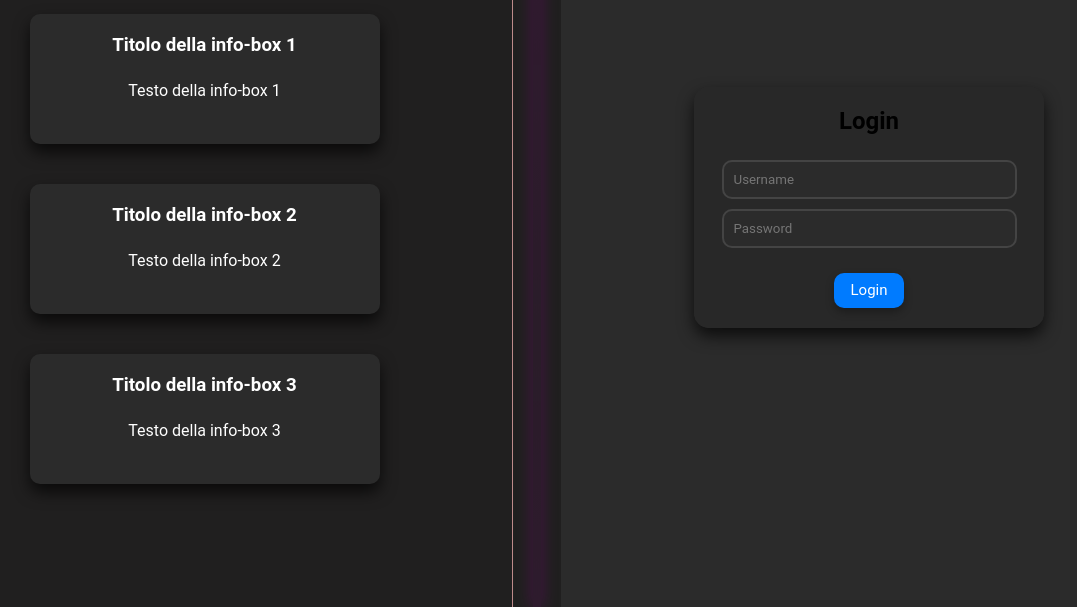
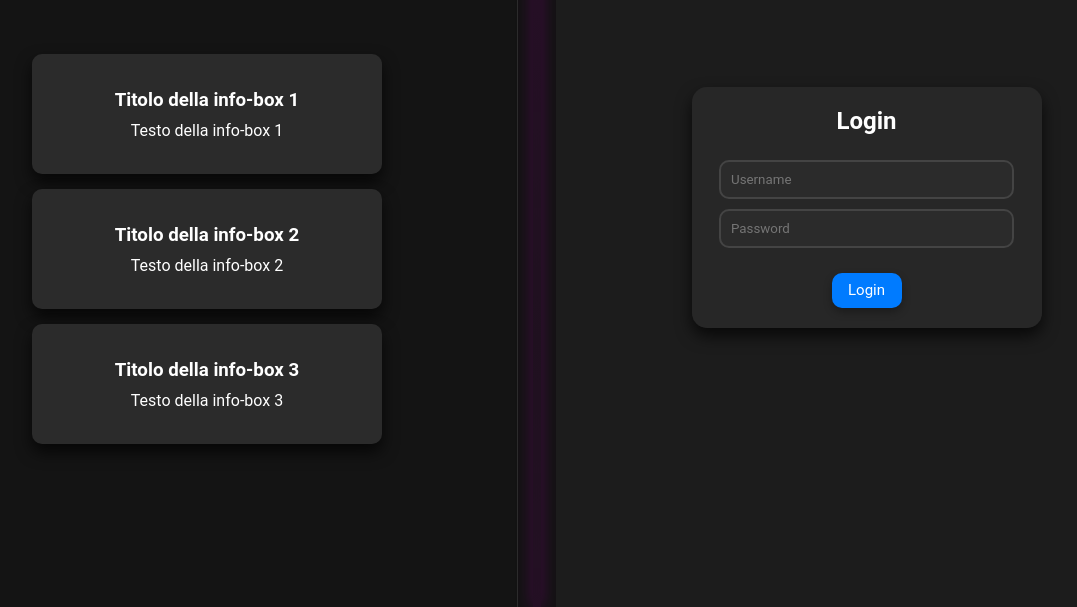
Before and after one commit to morad0990/sito, a plain HTML site: page templates/login.html in a window 1280 px wide. Shown: the part 193-800 px from the top of the page, without its empty margins (103-1180 px from the left). Drawn offline with Linux system fonts and the light colour scheme.

Commit message:
pagina di login quasi fatta manca solo la parte per lìinserimento dei dati

```diff
--- a/static/css/login.css
+++ b/static/css/login.css
@@ -1,6 +1,6 @@
 /* Reset: Imposta box-sizing, margini e padding a zero per tutti gli elementi */
 * {
-    font-family: 'Roboto', sans-serif;
+  font-family: "Roboto", sans-serif;
   box-sizing: border-box;
   margin: 0;
   padding: 0;
@@ -33,30 +33,30 @@
 }
 
 .left-bar {
-    background-color: rgb(32, 31, 31);
-    border-right: solid 1px rgb(189, 138, 138);
-
+  background: #141414;
+  border-right: solid 1px #2c2c2c;
 }
 
 .right-bar {
-    background-color: #2b2b2b;
-
+  background: #1c1c1c;
 }
 
 /* Stile di base per la center-line */
 .center-line {
   width: 8px;
   height: 100%;
-    background: linear-gradient(to bottom,
+  background: linear-gradient(
+    to bottom,
     rgba(128, 0, 128, 0.1) 0%,
     rgba(128, 0, 128, 0.2) 25%,
     rgba(128, 0, 128, 0.9) 50%,
     rgba(128, 0, 128, 0.2) 75%,
-        rgba(128, 0, 128, 0.1) 100%);
+    rgba(128, 0, 128, 0.1) 100%
+  );
   background-size: 100% 300%;
   animation: led-move 6s linear infinite;
   box-shadow: 0 0 15px rgba(128, 0, 128, 0.5);
-    margin: 0 20px;
+  margin: 0 15px;
 }
 
 /* Animazione per far "passare" la linea */
@@ -73,7 +73,7 @@
 }
 
 .margin-wrapper {
-    background-color: rgb(32, 31, 31);
+  background-color: #141214;
 }
 
 /* Contenitore delle Info Box: Stile per il contenitore delle informazioni */
@@ -82,11 +82,10 @@
   display: flex;
   flex-direction: column;
   align-items: center;
-    gap: 20px;
+  gap: 15px;
   width: 100%;
 }
 
-  /* Stili delle Info Box: Stile per le singole informazioni */
 .info-box-container div[class^="info"] {
   display: flex;
   flex-direction: column;
@@ -95,23 +94,29 @@
   border-radius: 10px;
   width: 350px;
   text-align: center;
-    margin: 10px;
+  margin: 0px;
   background-color: #2b2b2b;
   box-shadow: 0 8px 16px rgba(0, 0, 0, 0.7);
-    height: 130px; /* Altezza fissa */
+  height: 120px; /* Altezza fissa */
+  gap: 10px;
+  transition: transform 0.3s ease, opacity 0.3s ease;
 }
+
+/* Effetto hover */
+.info-box-container div[class^="info"]:hover {
+  transform: scale(1.1); /* Ingrandisce leggermente il box */
+  opacity: 0.9; /* Riduce leggermente l'opacità */
+}
+
 
 /* Stili per i titoli e i paragrafi nelle Info Box */
 .info-box-container div[class^="info"] h3[id^="info"] strong,
 .info-box-container div[class^="info"] p[id^="info"] {
-    padding: 10px;
   color: #ffffff;
+
 }
 
-  .info-box-container div[class^="info"] h3 {
-    position: relative;
-    bottom: 15px;
-  }
+
 
 /* Stile per il contenitore del titolo */
 .title-container {
@@ -166,7 +171,11 @@
   background-color: #007bff;
   border: none;
   font-size: 15px;
-  transition: background 0,3s ease;
+  transition: background 0, 3s ease;
   cursor: pointer;
-  box-shadow: 0 4px 8px rgba(0, 0, 0, 0.3)
+  box-shadow: 0 4px 8px rgba(0, 0, 0, 0.3);
 }
+
+#right-bar-title {
+  color: white;
+}
--- a/templates/login.html
+++ b/templates/login.html
@@ -15,7 +15,7 @@
     <!-- Sidebar Sinistra -->
     <div class="left-bar">
         <div class="title-container">
-            <h2 id="title">Titolo sito di prova</h2>
+            <h2 id="title">TITOLO DI PROVA</h2>
         </div>
 
         <div class="info-box-container">
@@ -43,7 +43,7 @@
     <!-- Sidebar Destra -->
     <div class="right-bar">
         <div class="credential-box">
-            <h2>Login</h2>
+            <h2 id="right-bar-title">Login</h2>
             <div class="input-box">
                 <input type="text" id="username-input" name="username" required placeholder="Username" size="30">
                 <input type="password" id="password-input" name="password" required placeholder="Password" size="30">
```
Also changed, not shown: 1 other file. Lines whose indentation alone changed are shown as unchanged.
